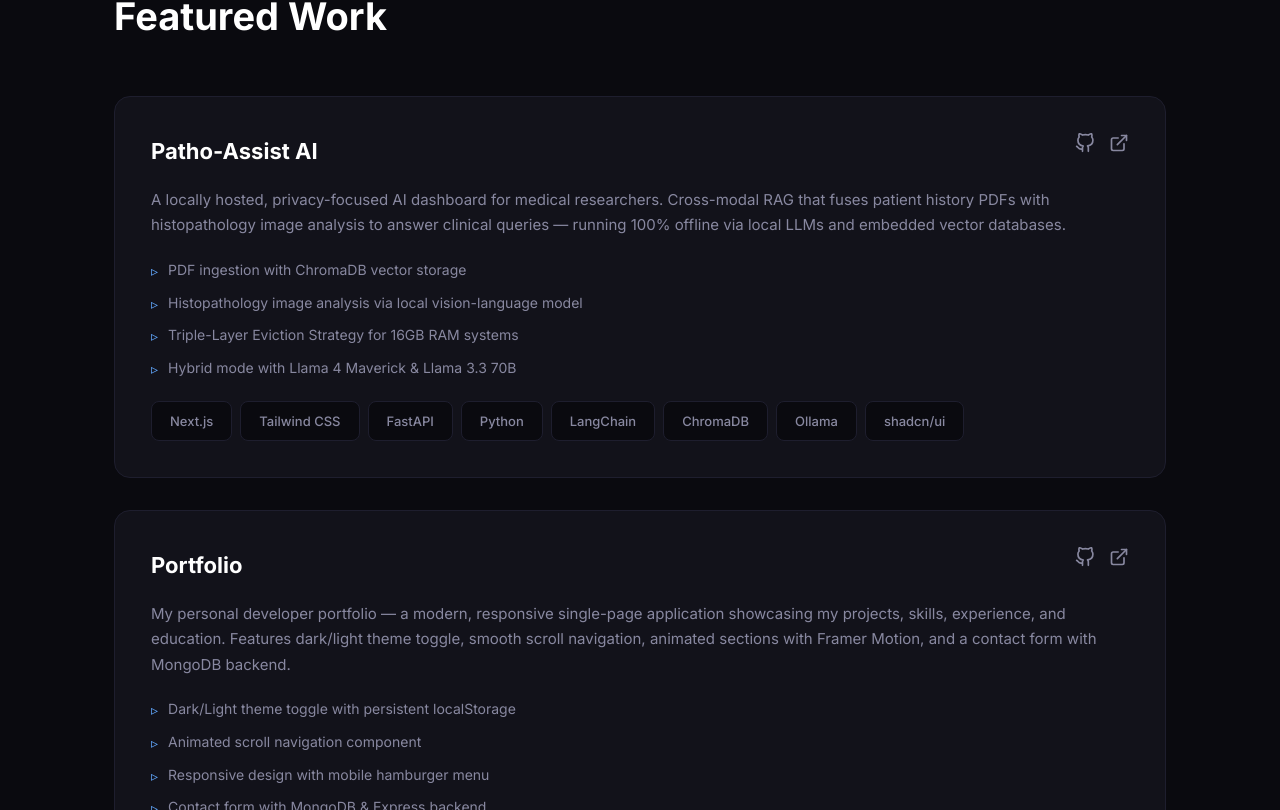
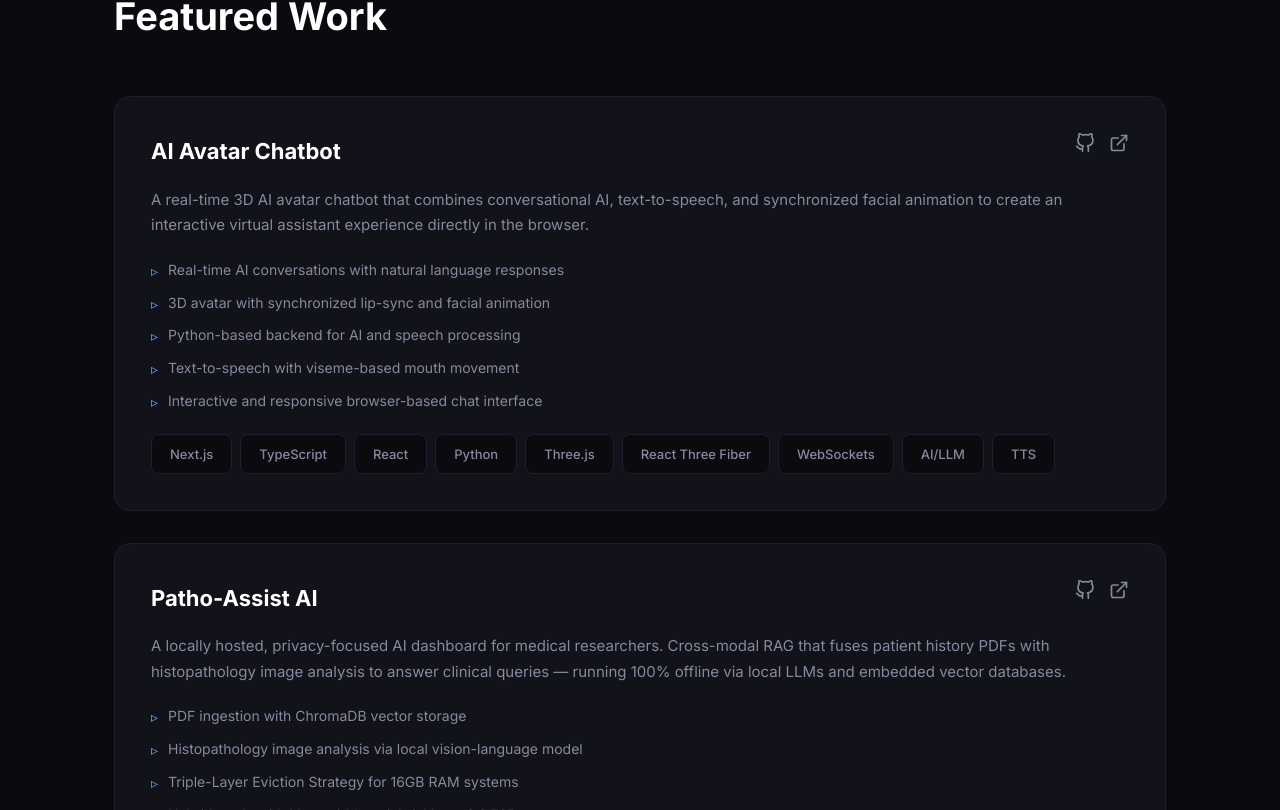
Before and after one commit to ibtahaj-nadeem/Portfolio, a React (Vite) app in the folder client/: page / in a window 1280 px wide. Shown: the part 2410-3220 px from the top of the page. Built offline with nearby package versions, Linux system fonts and the light colour scheme.

Commit message:
Add AI Avatar Chatbot project

```diff
--- a/client/src/components/Projects.jsx
+++ b/client/src/components/Projects.jsx
@@ -3,10 +3,40 @@ import { FiExternalLink, FiGithub } from "react-icons/fi";
 
 const fadeUp = {
   hidden: { opacity: 0, y: 30 },
-  visible: { opacity: 1, y: 0, transition: { duration: 0.5 } },
+  visible: {
+    opacity: 1,
+    y: 0,
+    transition: { duration: 0.5 },
+  },
 };
 
 const projects = [
+  {
+    title: "AI Avatar Chatbot",
+    description:
+      "A real-time 3D AI avatar chatbot that combines conversational AI, text-to-speech, and synchronized facial animation to create an interactive virtual assistant experience directly in the browser.",
+    features: [
+      "Real-time AI conversations with natural language responses",
+      "3D avatar with synchronized lip-sync and facial animation",
+      "Python-based backend for AI and speech processing",
+      "Text-to-speech with viseme-based mouth movement",
+      "Interactive and responsive browser-based chat interface",
+    ],
+    tech: [
+      "Next.js",
+      "TypeScript",
+      "React",
+      "Python",
+      "Three.js",
+      "React Three Fiber",
+      "WebSockets",
+      "AI/LLM",
+      "TTS",
+    ],
+    github: "https://github.com/ibtahaj-nadeem/Avatar-Chatbot",
+    live: "https://avatar-chatbot-psi.vercel.app/",
+  },
+
   {
     title: "Patho-Assist AI",
     description:
@@ -30,6 +60,7 @@ const projects = [
     github: "https://github.com/ibtahaj-nadeem/Patho-Assist-AI",
     live: "https://patho-assist-ai-omega.vercel.app",
   },
+
   {
     title: "Portfolio",
     description:
@@ -69,6 +100,7 @@ export default function Projects() {
         >
           Projects
         </motion.p>
+
         <motion.h2
           className="section-title"
           initial="hidden"
@@ -91,23 +123,25 @@ export default function Projects() {
             >
               <div className="project-header">
                 <h3 className="project-title">{project.title}</h3>
+
                 <div className="project-links">
                   {project.github && (
                     <a
                       href={project.github}
                       target="_blank"
                       rel="noopener noreferrer"
-                      aria-label="GitHub"
+                      aria-label={`${project.title} GitHub repository`}
                     >
                       <FiGithub size={20} />
                     </a>
                   )}
+
                   {project.live && (
                     <a
                       href={project.live}
                       target="_blank"
                       rel="noopener noreferrer"
-                      aria-label="Live Demo"
+                      aria-label={`${project.title} live demo`}
                     >
                       <FiExternalLink size={20} />
                     </a>
@@ -118,15 +152,15 @@ export default function Projects() {
               <p className="project-desc">{project.description}</p>
 
               <ul className="project-features">
-                {project.features.map((f) => (
-                  <li key={f}>{f}</li>
+                {project.features.map((feature) => (
+                  <li key={feature}>{feature}</li>
                 ))}
               </ul>
 
               <div className="project-tech">
-                {project.tech.map((t) => (
-                  <span className="skill-tag" key={t}>
-                    {t}
+                {project.tech.map((technology) => (
+                  <span className="skill-tag" key={technology}>
+                    {technology}
                   </span>
                 ))}
               </div>
```
Also changed, not shown: 1 other file (tests, documents, lock files or other folders).
